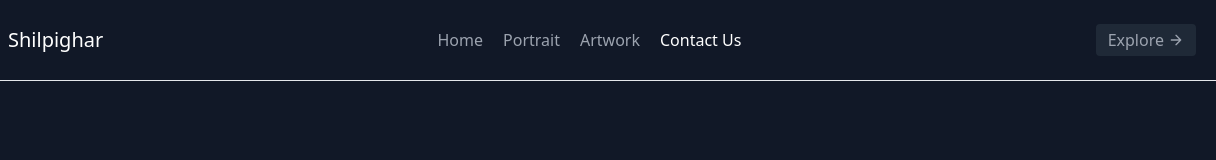
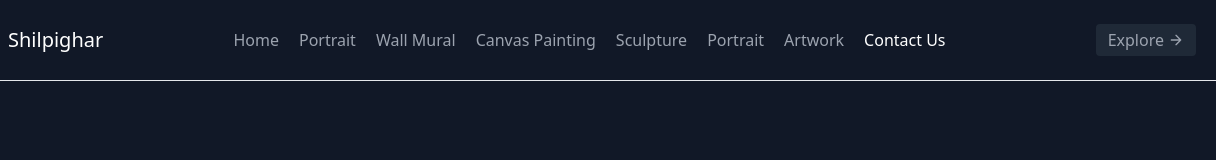
Before and after one commit to looser-xxx/shilpighar, a plain HTML site: page html/contactUs.html in a window 1280 px wide. Shown: the top 160 px of the page, 64-1280 px from the left. Drawn offline with nearby package versions, Linux system fonts and the light colour scheme.

Commit message:
added a few pages in Navigation menu

```diff
--- a/html/contactUs.html
+++ b/html/contactUs.html
@@ -19,6 +19,10 @@
           </a>
           <nav class="md:ml-auto md:mr-auto flex flex-wrap items-center text-base justify-center">
             <a href="../index.html" class="mr-5 hover:text-white">Home</a>
+            <a class="mr-5 hover:text-white">Portrait</a>
+            <a class="mr-5 hover:text-white">Wall Mural</a>
+            <a class="mr-5 hover:text-white">Canvas Painting</a>
+            <a class="mr-5 hover:text-white">Sculpture</a>
             <a class="mr-5 hover:text-white">Portrait</a>
             <a class="mr-5 hover:text-white">Artwork</a>
             <a href="../html/contactUs.html" class="mr-5 hover:text-white active">Contact Us</a>
```
Also changed, not shown: index.html (+4 -0 lines).
